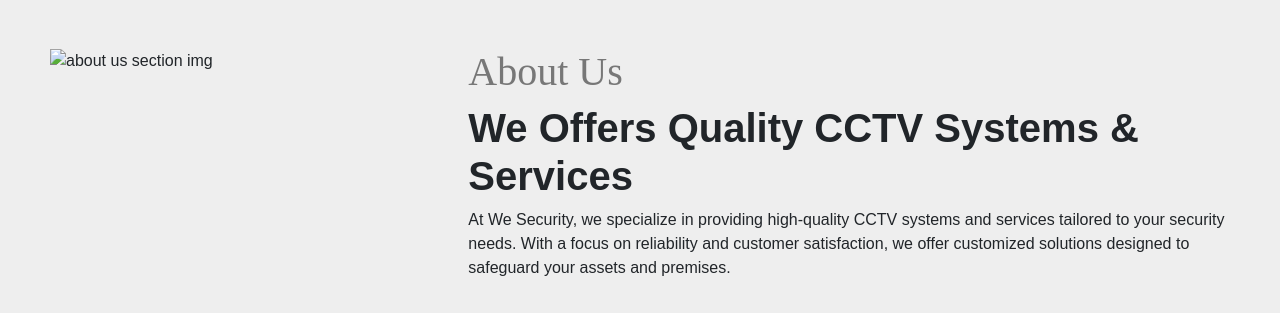
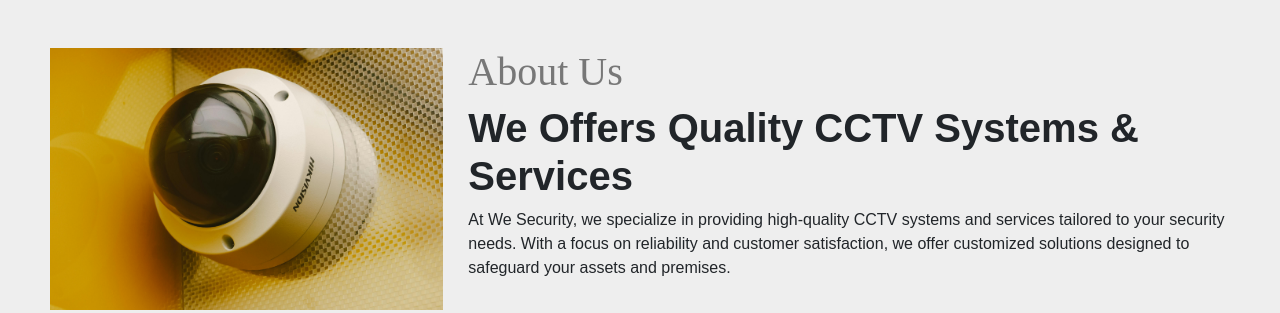
Before and after one commit to zeyadsofy/Berimbolo-Security, a plain HTML site: page index.html in a window 1280 px wide. Shown: the part 802-1115 px from the top of the page. Drawn offline with Linux system fonts and the light colour scheme; a web font is replaced by a local one.

Commit message:
Update index.html

```diff
--- a/index.html
+++ b/index.html
@@ -53,7 +53,7 @@
 
       <section id="about-us">
         <div class="about-img">
-            <img class="img-1" src="/assets/img/pexels-atypeek-5966513.jpg" alt="about us section img">
+            <img class="img-1" src="/assets/img/about.jpg" alt="about us section img">
         </div>
         <div class="about-text">
             <h1 class="about">About Us</h1>
```
